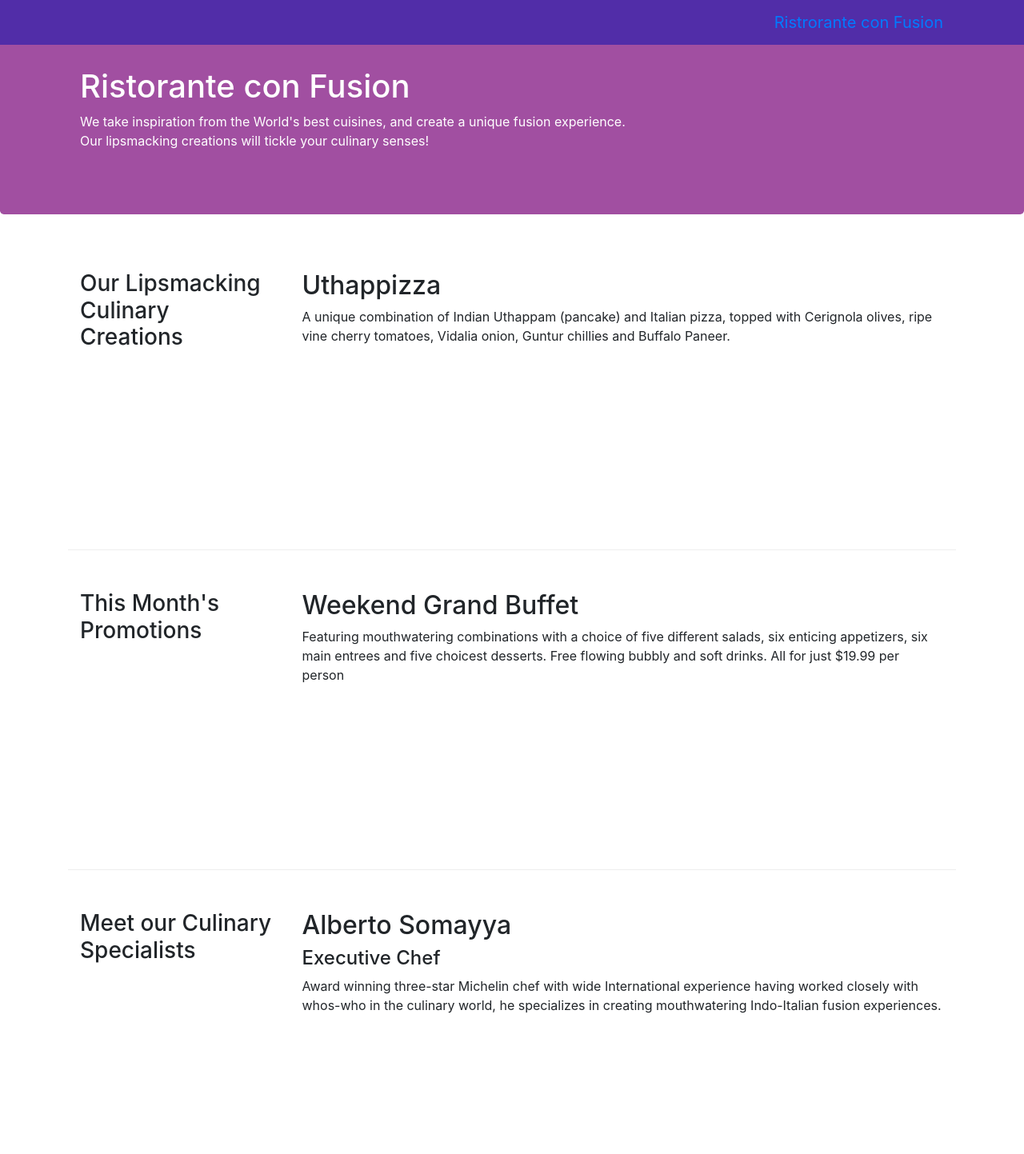
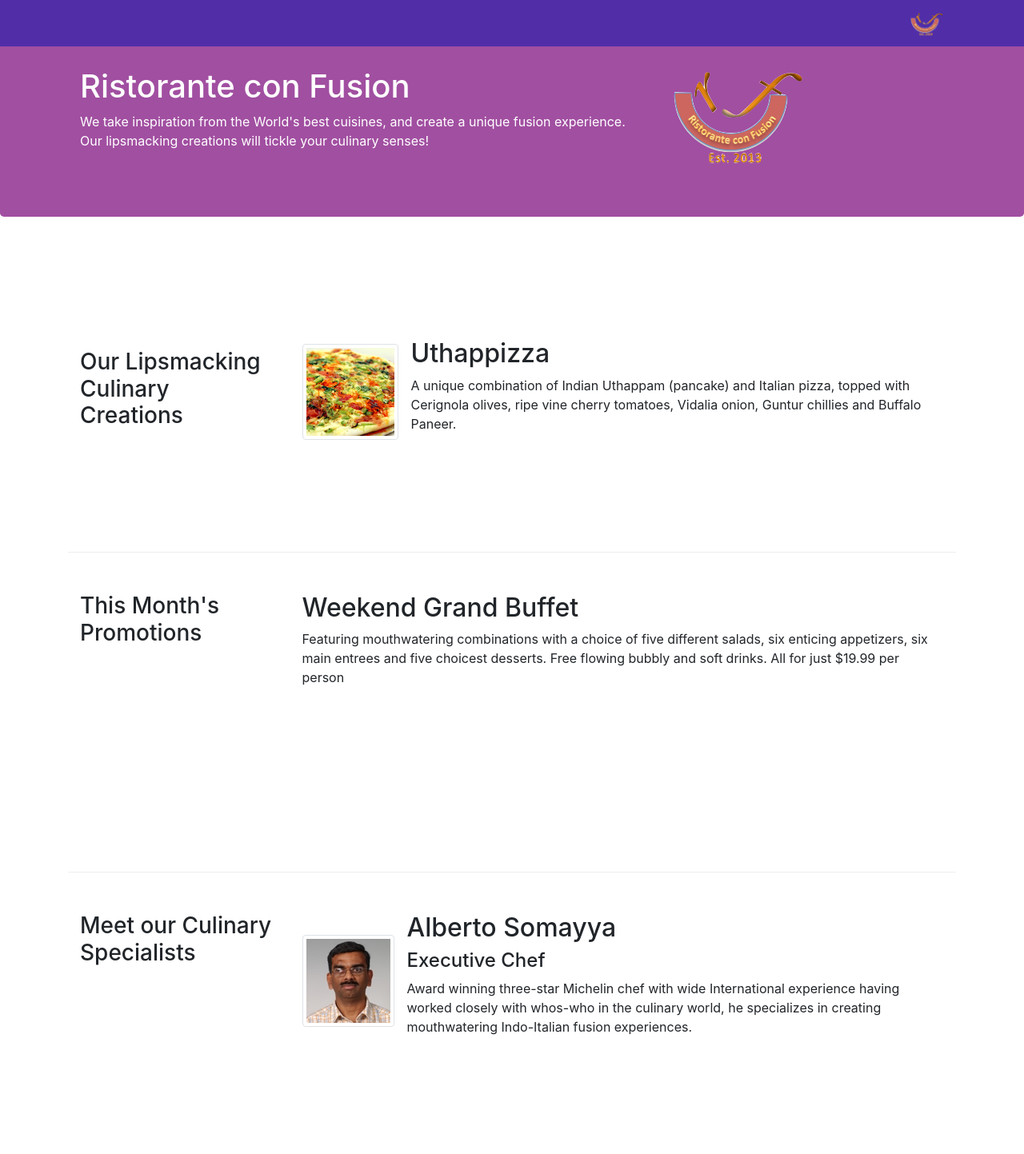
Before and after one commit to kotternaj/rest-app, a website: page index.html in a window 1280 px wide. Shown: the top 1443 px of the page at 80% size. Drawn offline with nearby package versions, Linux system fonts and the light colour scheme.

Commit message:
Images and Media

```diff
--- a/index.html
+++ b/index.html
@@ -19,7 +19,7 @@
             <button class="navbar-toggler" type="button" data-toggle="collapse" data-target="#Navbar">
                 <span class="navbar-toggler-icon"></span>
             </button>
-            <a class="navbar-brand" href="#">Ristrorante con Fusion</a>
+            <a class="navbar-brand" href="#"><img src="img/logo.png" height="30" width="41"></a>
             <div class="collapse navbar-collapse" id="Navbar">
                 <ul class="navbar-nav">
                     <li class="nav-item active"><a class="nav-link" href="#"><span class="fa fa-home fa-lg"></span> Home</a></li>
@@ -37,20 +37,26 @@
                     <h1>Ristorante con Fusion</h1>
                     <p>We take inspiration from the World's best cuisines, and create a unique fusion experience. Our lipsmacking creations will tickle your culinary senses!</p>
                 </div>
-                <div class="col col-sm">
+                <div class="col col-sm align-self-center">
+                <img src="img/logo.png" class="img-fluid">
                 </div>
             </div>
         </div>
     </header>
 
     <div class="container">
-        <div class="row row-content">
+        <div class="row row-content align-items-center">
             <div class="col-sm-4 col-md-3 flex-last">
                 <h3>Our Lipsmacking Culinary Creations</h3>
             </div>
             <div class="col-sm col-md flex-first">
-                <h2>Uthappizza</h2>
-                <p>A unique combination of Indian Uthappam (pancake) and Italian pizza, topped with Cerignola olives, ripe vine cherry tomatoes, Vidalia onion, Guntur chillies and Buffalo Paneer.</p>
+                <div class="media">
+                    <img class="d-flex mr-3 img-thumbnail align-self-center" src="img/uthappizza.png" alt="uthappizza">
+                    <div class="media-body">
+                        <h2 class="mt-0">Uthappizza</h2>
+                        <p class="hidden-xs-down">A unique combination of Indian Uthappam (pancake) and Italian pizza, topped with Cerignola olives, ripe vine cherry tomatoes, Vidalia onion, Guntur chillies and Buffalo Paneer.</p>
+                    </div>
+                </div>
             </div>
         </div>
 
@@ -69,10 +75,16 @@
             <div class="col-sm-4 col-md-3 flex-last">
                 <h3>Meet our Culinary Specialists</h3>
             </div>
-            <div class="col col-sm flex-first">
-                <h2>Alberto Somayya</h2>
-                <h4>Executive Chef</h4>
-                <p>Award winning three-star Michelin chef with wide International experience having worked closely with whos-who in the culinary world, he specializes in creating mouthwatering Indo-Italian fusion experiences. </p>
+            <div class="col-sm col-md flex-first">
+                <div class="media">
+                    <img class="d-flex mr-3 img-thumbnail align-self-center"
+                         src="img/alberto.png" alt="Alberto Somayya">
+                    <div class="media-body">
+                        <h2 class="mt-0">Alberto Somayya</h2>
+                        <h4>Executive Chef</h4>
+                        <p class="hidden-xs-down">Award winning three-star Michelin chef with wide International experience having worked closely with whos-who in the culinary world, he specializes in creating mouthwatering Indo-Italian fusion experiences. </p>
+                    </div>
+                </div>
             </div>
         </div>
     </div>
```
Also changed, not shown: aboutus.html (+3 -2 lines), contactus.html (+3 -2 lines), img/alberto.png (added), img/buffet.png (added), img/logo.png (added), img/uthappizza.png (added), 2 other files.
